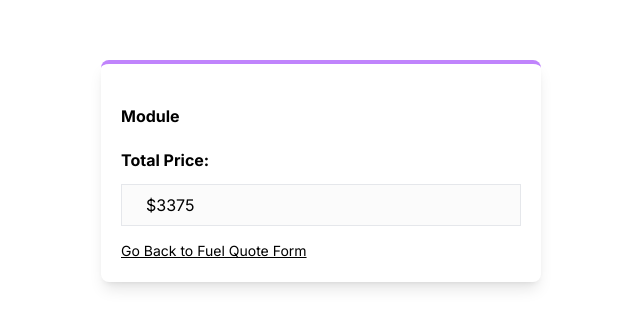
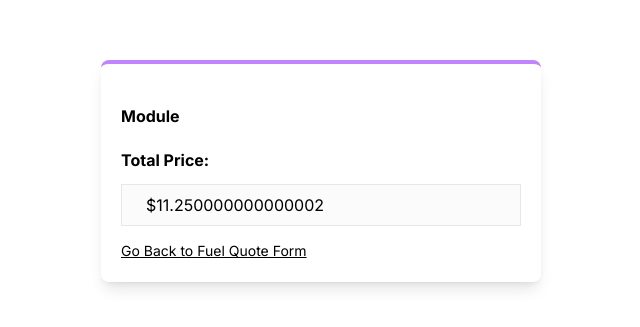
Before and after one commit to Sarahodigie123/fuel-prediction, a Next.js app: page /module in a window 1280 px wide. Shown: the part 229-556 px from the top of the page, without its empty margins (319-959 px from the left). Built offline with nearby package versions, Linux system fonts and the light colour scheme.

Commit message:
updated module equation

```diff
--- a/app/components/module.jsx
+++ b/app/components/module.jsx
@@ -8,8 +8,8 @@ export default function FuelQuoteForm() {
 
   const router = useRouter();
 
-  const gallon = 300;
-  const listedPrice = 15;
+  const gallon = 100;
+  const listedPrice = 1.5;
   const location = 'TX';
   var locationFactor = .00;
   var gallonsRequestedFactor=.00;
@@ -29,7 +29,7 @@ export default function FuelQuoteForm() {
   }
   const margin = listedPrice * (locationFactor - rateHistoryFactor + gallonsRequestedFactor + profitFactor);
   // Margin =  Current Price * (Location Factor - Rate History Factor + Gallons Requested Factor + Company Profit Factor)
-  const pricegiven = 15 * margin;
+  const pricegiven = 1.5 * margin;
   const price = gallon * pricegiven; //hard coded for now
   const [error, setError] = useState("");
   const loginAPI = () => {
```
